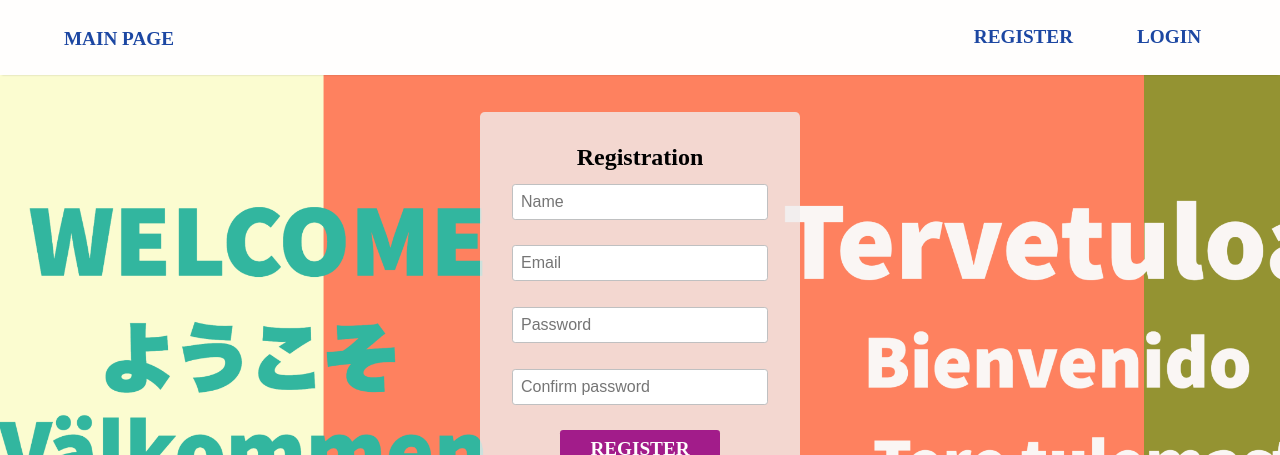
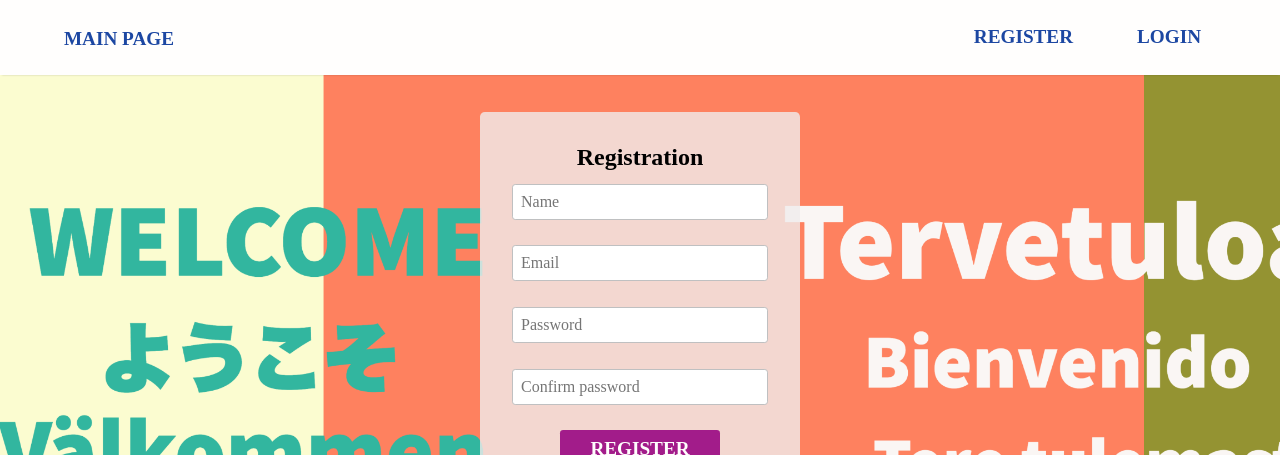
Before and after one commit to makiyo-ronkko/fullstack-app, a React (Create React App) app in the folder client/: page /register in a window 1280 px wide. Shown: the top 455 px of the page. Built offline with nearby package versions, Linux system fonts and the light colour scheme; no server answers; a web font is replaced by a local one.

Commit message:
Add inherit font to input

```diff
--- a/client/src/components/admin/Signin/Signin.css
+++ b/client/src/components/admin/Signin/Signin.css
@@ -43,6 +43,7 @@
 .Form input[type='text'],
 .Form input[type='email'],
 .Form input[type='password'] {
+  font: inherit;
   display: block;
   width: 100%;
   padding: 0.5rem;
--- a/client/src/components/admin/Signup/Signup.css
+++ b/client/src/components/admin/Signup/Signup.css
@@ -37,6 +37,7 @@
 .Form input[type='text'],
 .Form input[type='email'],
 .Form input[type='password'] {
+  font: inherit;
   display: block;
   width: 100%;
   padding: 0.5rem;
--- a/client/src/components/posts/PostForm.css
+++ b/client/src/components/posts/PostForm.css
@@ -47,6 +47,7 @@
 
 .PostForm input[type='text'],
 input[type='file'] {
+  font: inherit;
   display: block;
   width: 100%;
   padding: 0.5rem;
--- a/client/src/components/profileForm/ProfileForm.css
+++ b/client/src/components/profileForm/ProfileForm.css
@@ -33,6 +33,7 @@
 .ProfileForm input[type='text'],
 input[type='url'],
 input[type='textarea'] {
+  font: inherit;
   display: block;
   width: 100%;
   padding: 0.5rem;
```
